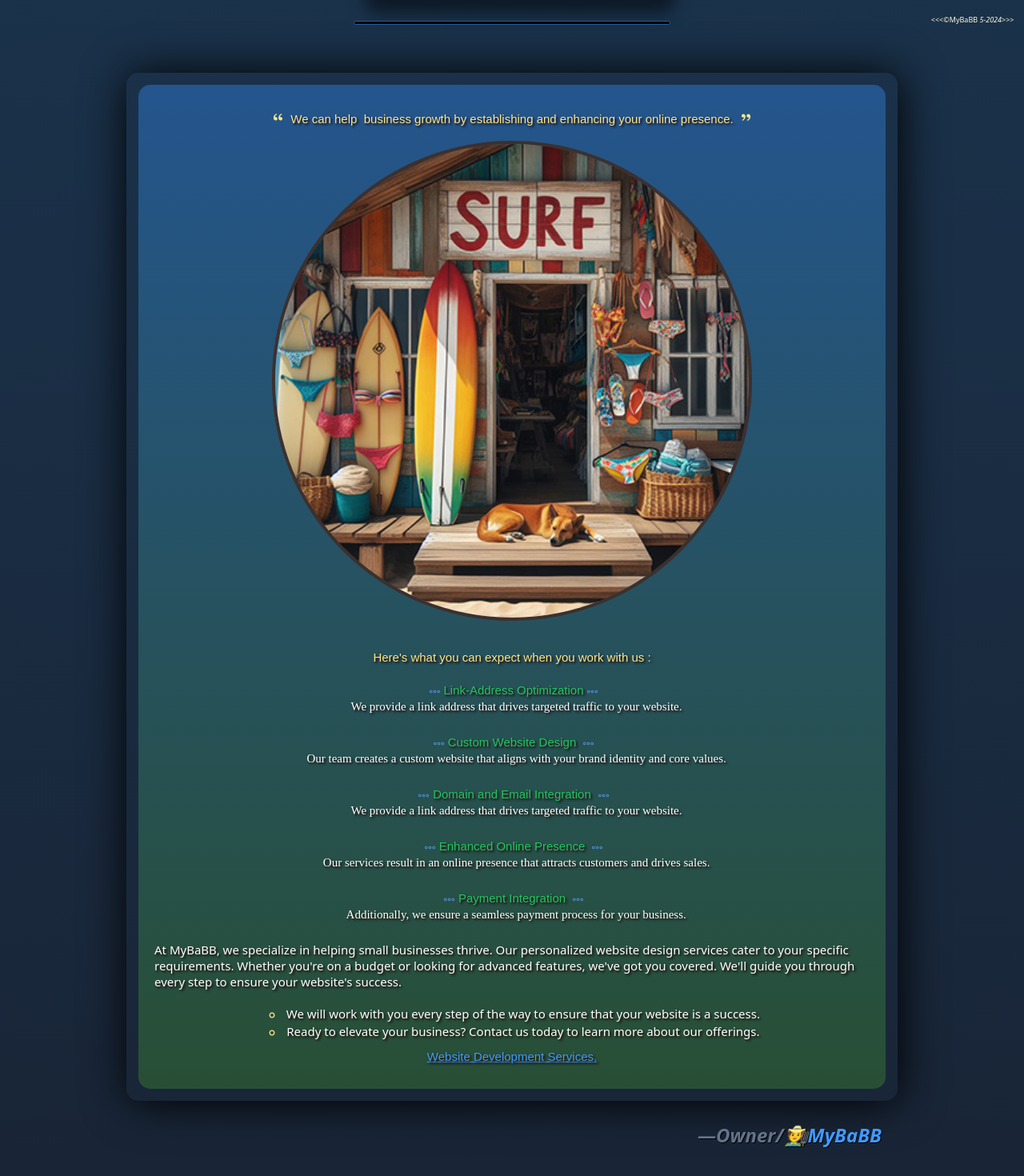
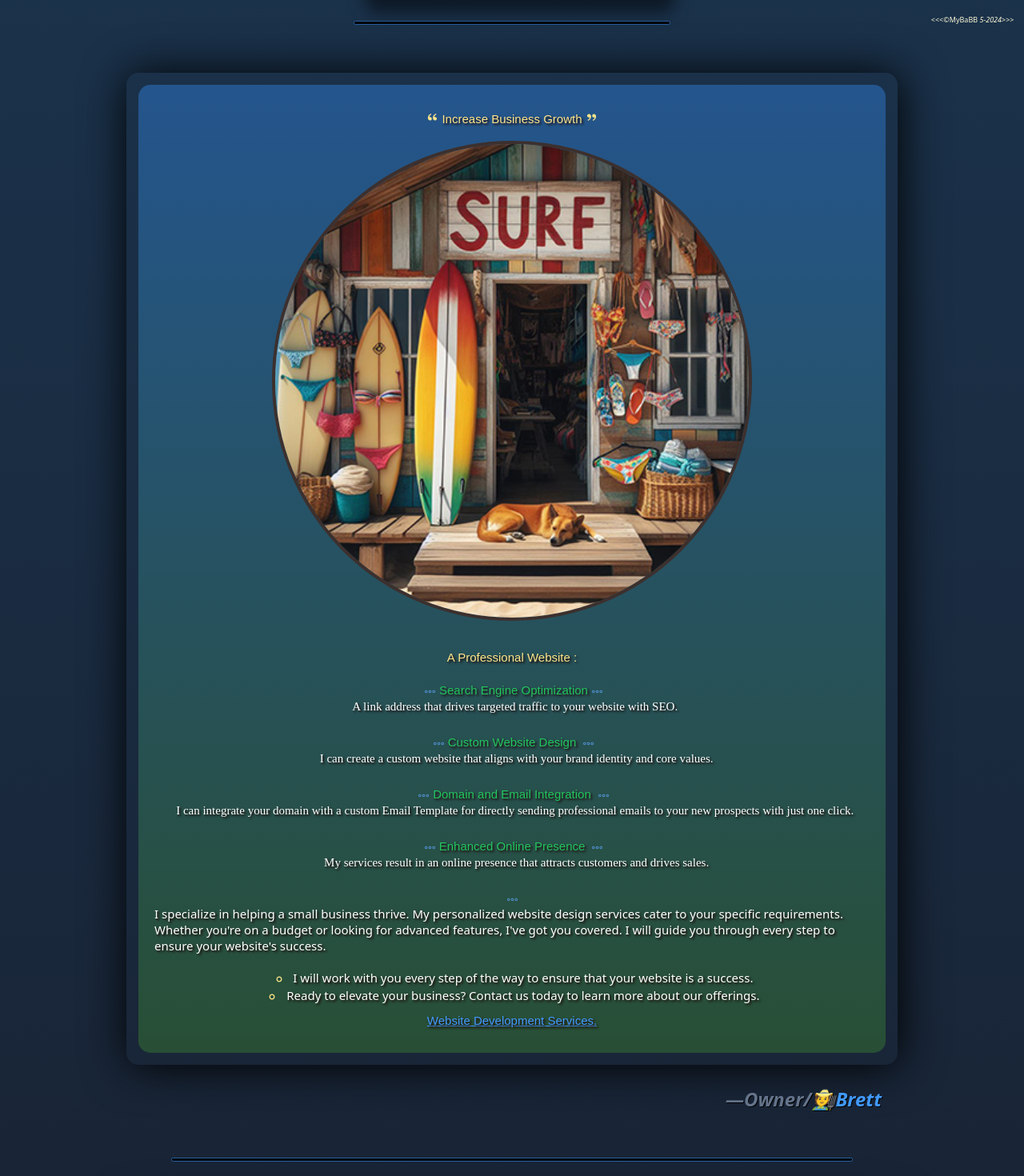
Before and after one commit to MyBaBB/About_MyBaBB, a React (Vite) app: page / in a window 1280 px wide. Shown: the part 740-2210 px from the top of the page at 80% size. Built offline with nearby package versions, Linux system fonts and the light colour scheme; a web font is replaced by a local one.

Commit message:
changed up wording on section

```diff
--- a/src/components/MainFolder/ContainerFolder/SectionBFolder/SectionB.jsx
+++ b/src/components/MainFolder/ContainerFolder/SectionBFolder/SectionB.jsx
@@ -39,12 +39,12 @@ const SectionB = () => {
                       <span className="imQuotes inline-block">
                         <RiDoubleQuotesL />
                       </span>
-                      &nbsp; We can help
+                      &nbsp;Increase
                     </span>
-                    &nbsp; business growth by establishing and enhancing&nbsp;
-                    <span>your online </span>
+                    &nbsp;Business&nbsp;
+                    <span></span>
                     <span className="whitespace-nowrap ">
-                      presence. &nbsp;
+                    Growth&nbsp;
                       <span className="imQuotes inline-block">
                         <RiDoubleQuotesR />
                       </span>
@@ -75,9 +75,9 @@ const SectionB = () => {
                         className="font-Aclonica-Regular
                        text-amber-200"
                       >
-                        Here&apos;s what you can expect when{" "}
+                       A Professional
                         <span className="whitespace-nowrap">
-                          you work with us :
+                       &nbsp;Website :
                         </span>
                       </span>
                       <br />
@@ -91,13 +91,13 @@ const SectionB = () => {
                           text-base text-green-500 sm:text-xl
                          md:text-2xl "
                         >
-                          Link-Address Optimization
+                          Search Engine Optimization
                         </span>
                         &nbsp;
                         <PiDotsThreeOutlineLight className="inline-block  text-blue-400" />
                         <p className="mb-[4px] font-LibreBaskerville ">
-                          &nbsp;&nbsp; We provide a link address that drives
-                          targeted traffic to your website.
+                          &nbsp;&nbsp;A link address that drives
+                          targeted traffic to your website with SEO.
                         </p>
                         <br />
                         &nbsp;
@@ -113,7 +113,7 @@ const SectionB = () => {
                         &nbsp;
                         <PiDotsThreeOutlineLight className="inline-block  text-blue-400" />
                         <p className="mb-[4px] font-LibreBaskerville ">
-                          &nbsp;&nbsp; Our team creates a custom website that
+                          &nbsp;&nbsp; I can create a custom website that
                           aligns with your brand identity{" "}
                           <span className="whitespace-nowrap">
                             and core values.
@@ -133,10 +133,10 @@ const SectionB = () => {
                         &nbsp;
                         <PiDotsThreeOutlineLight className="inline-block  text-blue-400" />
                         <p className="mb-[4px] font-LibreBaskerville ">
-                          &nbsp;&nbsp; We provide a link address that drives
-                          targeted traffic to{" "}
+                          &nbsp;&nbsp;I can integrate your domain with a custom Email Template
+                           for directly sending professional emails to your new prospects with just{" "}
                           <span className="whitespace-nowrap">
-                            your website.
+                            one click.
                           </span>
                         </p>
                         <br />
@@ -154,34 +154,21 @@ const SectionB = () => {
                         <PiDotsThreeOutlineLight className="inline-block  text-blue-400" />
                         <br />
                         <p className="mb-[4px] font-LibreBaskerville ">
-                          &nbsp;&nbsp; Our services result in an online presence
+                          &nbsp;&nbsp; My services result in an online presence
                           that attracts customers and drives sales.
                         </p>
                         <br />
                         &nbsp;
                         <PiDotsThreeOutlineLight className="inline-block  text-blue-400" />
                         &nbsp;
-                        <span
-                          className="relative whitespace-nowrap font-ArchivoBlack
-                          text-base text-green-500 sm:text-xl
-                         md:text-2xl "
-                        >
-                          Payment Integration
-                        </span>{" "}
-                        &nbsp;
-                        <PiDotsThreeOutlineLight className="inline-block  text-blue-400" />
-                        <p className="mb-[4px] font-LibreBaskerville ">
-                          &nbsp;&nbsp; Additionally, we ensure a seamless
-                          payment process for your business.
-                        </p>
-                        <br />
+
                       </div>
                       <p className="text-left">
-                        At MyBaBB, we specialize in helping small businesses
-                        thrive. Our personalized website design services cater
+                        I specialize in helping a small business
+                        thrive. My personalized website design services cater
                         to your specific requirements. Whether you&apos;re on a
-                        budget or looking for advanced features, we&apos;ve got
-                        you covered. We&apos;ll guide you through every step to
+                        budget or looking for advanced features, I&apos;ve got
+                        you covered. I will guide you through every step to
                         ensure your website&apos;s success.
                       </p>
                       <br />
@@ -189,7 +176,7 @@ const SectionB = () => {
                         size={20}
                         className="inline-block text-amber-200"
                       />
-                      &nbsp; We will work with you every step of the way to
+                      &nbsp; I will work with you every step of the way to
                       ensure that your website is a success.
                       <br />
                       <RxDot
@@ -226,7 +213,7 @@ const SectionB = () => {
               style={{ fontSize: "24px", textShadow: "1px 1px black" }}
             >
               &#8212;Owner/
-              <span className="text-varLIGHTBLUEFEATHER">🧑‍🌾MyBaBB</span>
+              <span className="text-varLIGHTBLUEFEATHER">🧑‍🌾Brett</span>
             </div>
           </div>
         </div>
--- a/src/components/MainFolder/ContainerFolder/SecurityEyeFolder/SecurityEye.jsx
+++ b/src/components/MainFolder/ContainerFolder/SecurityEyeFolder/SecurityEye.jsx
@@ -12,7 +12,10 @@ const goBack = () => {
 const SecurityEye = () => {
   return (
     <div>
-      <div>
+      <div className="">
+
+
+
         <div className=" my-10 scroll-mt-[7rem] " id="eyeball ">
           <div className="eyeBackgroundHover   m-auto w-fit rounded-full  ">
             <div
@@ -52,6 +55,7 @@ const SecurityEye = () => {
             </div>
           </div>
         </div>
+
         <a onClick={goBack}
           href="https://contact.mybabb.com"
           data-tool-tip="Communicate Here"
@@ -104,8 +108,7 @@ const SecurityEye = () => {
             <span className="whitespace-nowrap text-red-500">
               Customization is key
             </span>
-            , and we begin by programming even the simplest elements, such as
-            color codes, with painstaking attention to detail. There are no
+            , and we begin by programming even the simplest elements, with painstaking attention to detail. There are no
             shortcuts here; every aspect of the development process is tailored
             to meet the unique needs of each project.
           </p>
```
Also changed, not shown: src/components/MainFolder/ContainerFolder/SectionBFolder/400x344workers.png (deleted).
